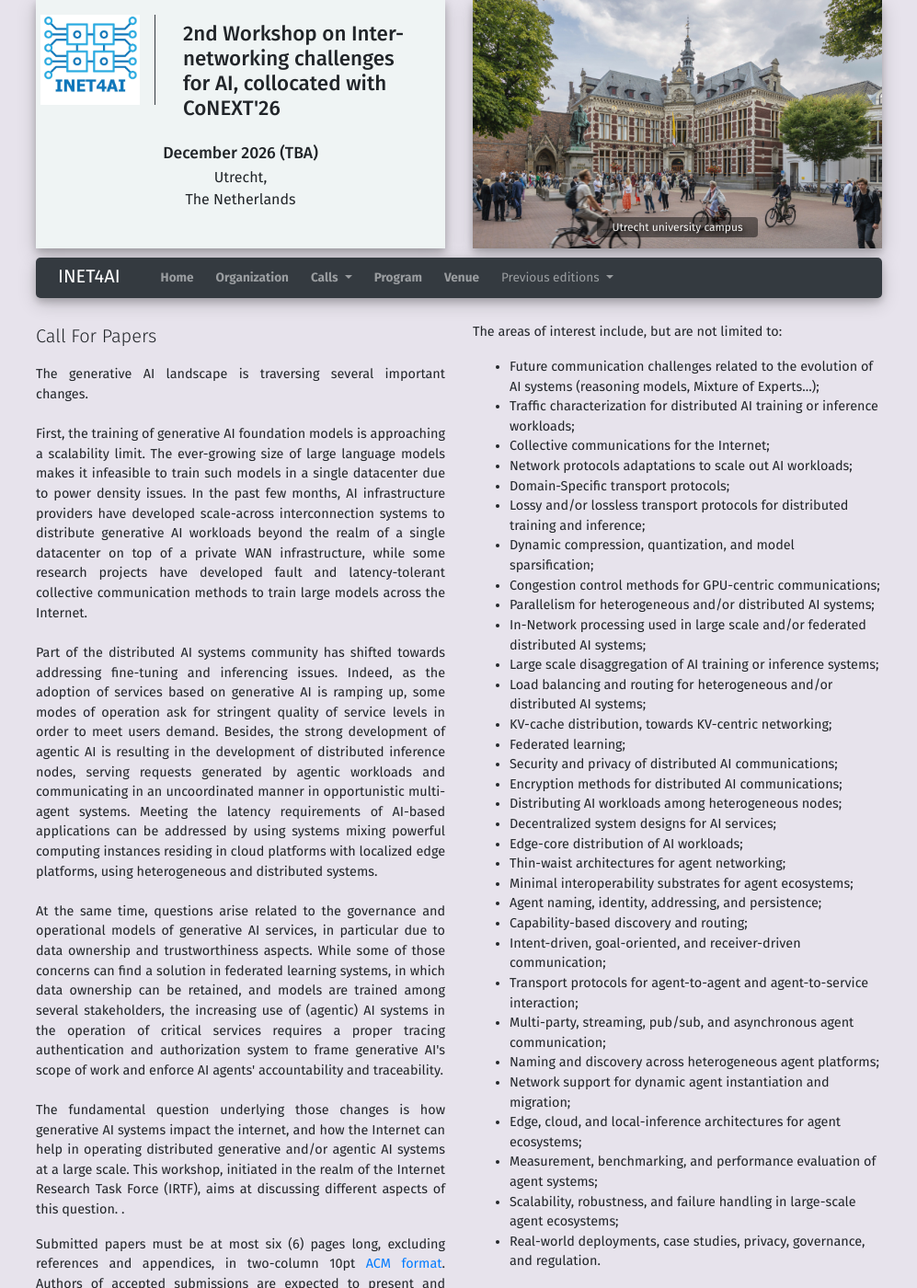
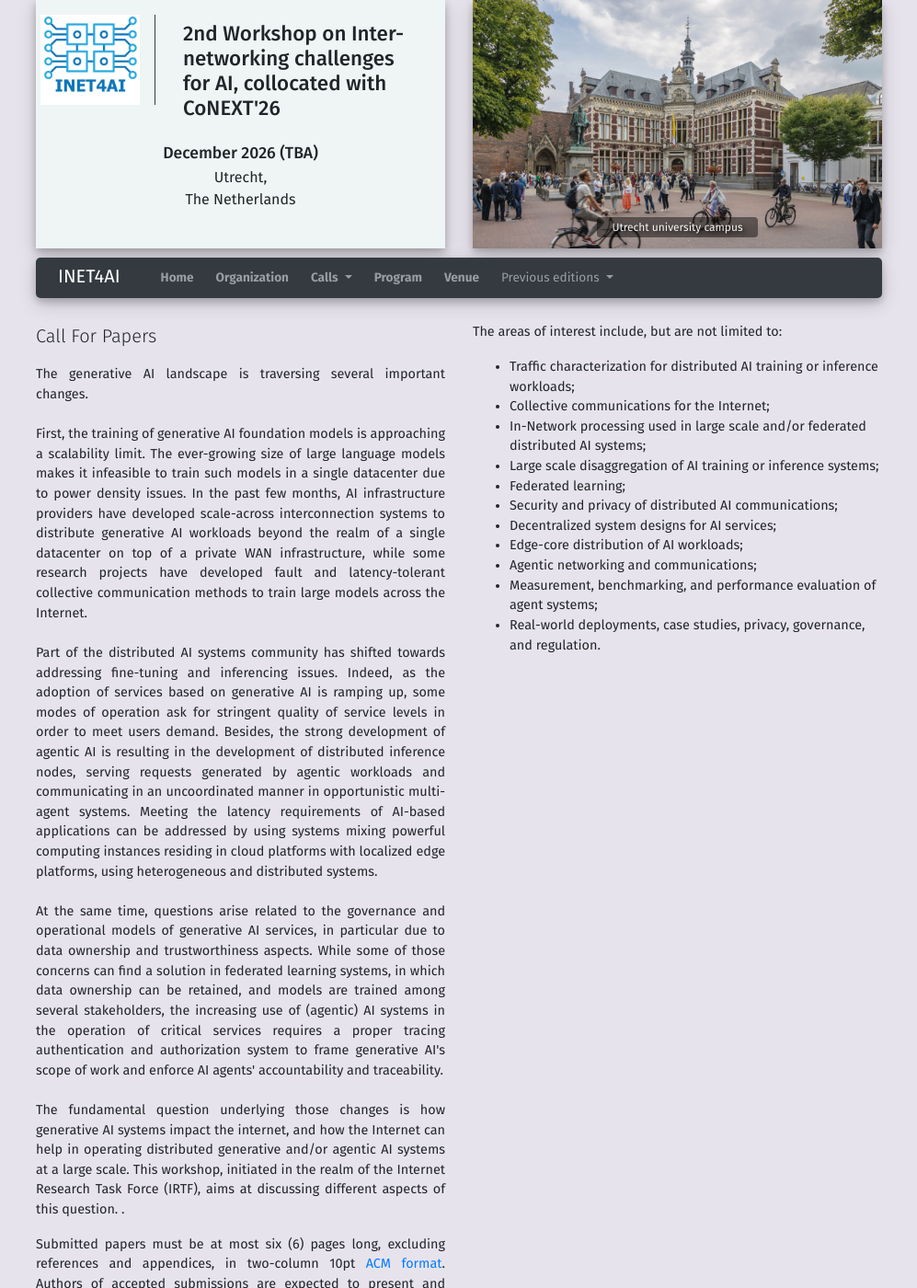
Before and after one commit to IRTF-net4AI/inet4ai, a Jekyll site: the page built from cfp.html, in a window 1280 px wide and 1400 px high. Shown: the whole window at 92% size, without its empty margins (141-1138 px from the left). Built offline with Jekyll 4.4.1, drawn with Linux system fonts in a browser that asks for light colours.

Commit message:
Update areas in cfp.yml by removing and adding topics
Removed several topics related to AI systems from the areas section in cfp.yml and added 'Agentic networking and communications'.

```diff
--- a/_data/cfp.yml
+++ b/_data/cfp.yml
@@ -44,37 +44,16 @@ description: >
 submission: ./submission.html
 areas:
 - topics:
-  - Future communication challenges related to the evolution of AI systems (reasoning models, Mixture of Experts...);
   - Traffic characterization for distributed AI training or inference workloads;
   - Collective communications for the Internet;
-  - Network protocols adaptations to scale out AI workloads;
-  - Domain-Specific transport protocols;
-  - Lossy and/or lossless transport protocols for distributed training and inference;
-  - Dynamic compression, quantization, and model sparsification;
-  - Congestion control methods for GPU-centric communications;
-  - Parallelism for heterogeneous and/or distributed AI systems;
   - In-Network processing used in large scale and/or federated distributed AI systems;
   - Large scale disaggregation of AI training or inference systems;
-  - Load balancing and routing for heterogeneous and/or distributed AI systems;
-  - KV-cache distribution, towards KV-centric networking;
   - Federated learning;
   - Security and privacy of distributed AI communications;
-  - Encryption methods for distributed AI communications;
-  - Distributing AI workloads among heterogeneous nodes;
   - Decentralized system designs for AI services;
   - Edge-core distribution of AI workloads;
-  - Thin-waist architectures for agent networking;
-  - Minimal interoperability substrates for agent ecosystems;
-  - Agent naming, identity, addressing, and persistence;
-  - Capability-based discovery and routing;
-  - Intent-driven, goal-oriented, and receiver-driven communication;
-  - Transport protocols for agent-to-agent and agent-to-service interaction;
-  - Multi-party, streaming, pub/sub, and asynchronous agent communication;
-  - Naming and discovery across heterogeneous agent platforms;
-  - Network support for dynamic agent instantiation and migration;
-  - Edge, cloud, and local-inference architectures for agent ecosystems;
+  - Agentic networking and communications;
   - Measurement, benchmarking, and performance evaluation of agent systems;
-  - Scalability, robustness, and failure handling in large-scale agent ecosystems;
   - Real-world deployments, case studies, privacy, governance, and regulation.
 
 # - category: "Sanskrit Computational Linguistics: with Extensions to Related Ancient Indian Languages (Vedic, Pali, Prakrit)"
```
